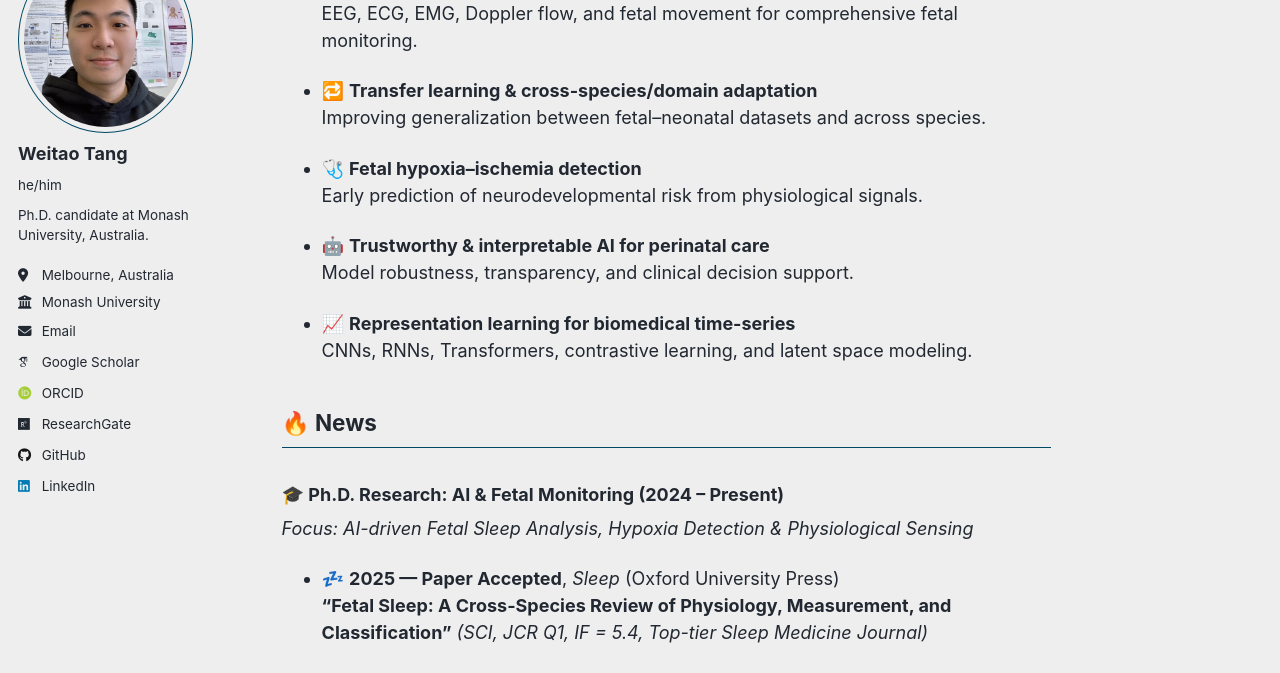
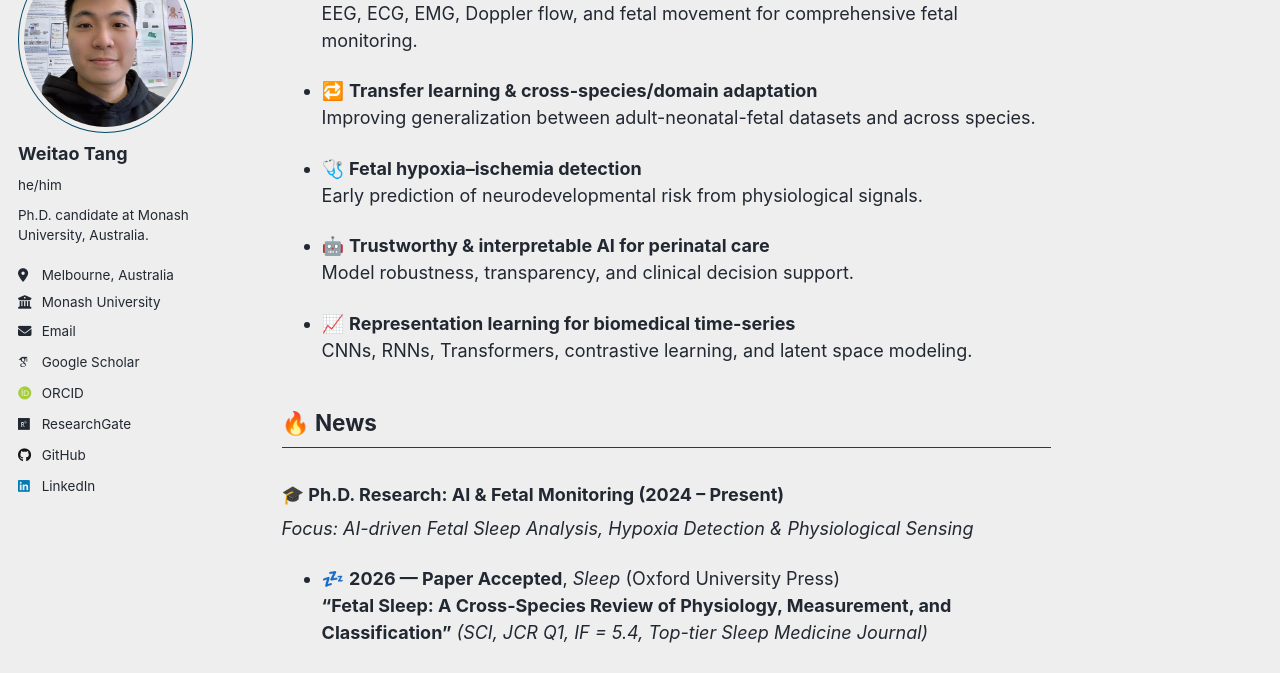
Before and after one commit to WeitaoTang-GitHub/WeitaoTang-GitHub.github.io, a Jekyll site: the page built from _pages/about.md, in a window 1280 px wide and 900 px high, scrolled down 838 px. Shown: the part 153-826 px from the top of the window. Built offline with Jekyll 4.4.1, drawn with Linux system fonts in a browser that asks for light colours; some web fonts are replaced.

Commit message:
更新 about.md

```diff
--- a/_pages/about.md
+++ b/_pages/about.md
@@ -34,7 +34,7 @@ Together, this multidisciplinary team aims to advance AI-driven physiological mo
   EEG, ECG, EMG, Doppler flow, and fetal movement for comprehensive fetal monitoring.
 
 - 🔁 **Transfer learning & cross-species/domain adaptation**
-  Improving generalization between fetal–neonatal datasets and across species.
+  Improving generalization between adult-neonatal-fetal datasets and across species.
 
 - 🩺 **Fetal hypoxia–ischemia detection**
   Early prediction of neurodevelopmental risk from physiological signals.
@@ -51,7 +51,7 @@ Together, this multidisciplinary team aims to advance AI-driven physiological mo
 ### 🎓 Ph.D. Research: AI & Fetal Monitoring  (2024 – Present)
 *Focus: AI-driven Fetal Sleep Analysis, Hypoxia Detection & Physiological Sensing*
 
-- 💤 **2025 — Paper Accepted**, *Sleep* (Oxford University Press)
+- 💤 **2026 — Paper Accepted**, *Sleep* (Oxford University Press)
   **“Fetal Sleep: A Cross-Species Review of Physiology, Measurement, and Classification”** *(SCI, JCR Q1, IF = 5.4, Top-tier Sleep Medicine Journal)*
 
 - 🇺🇸 **2025 — Visiting Scholar**, *Emory University* & *Georgia Institute of Technology*, USA
```
